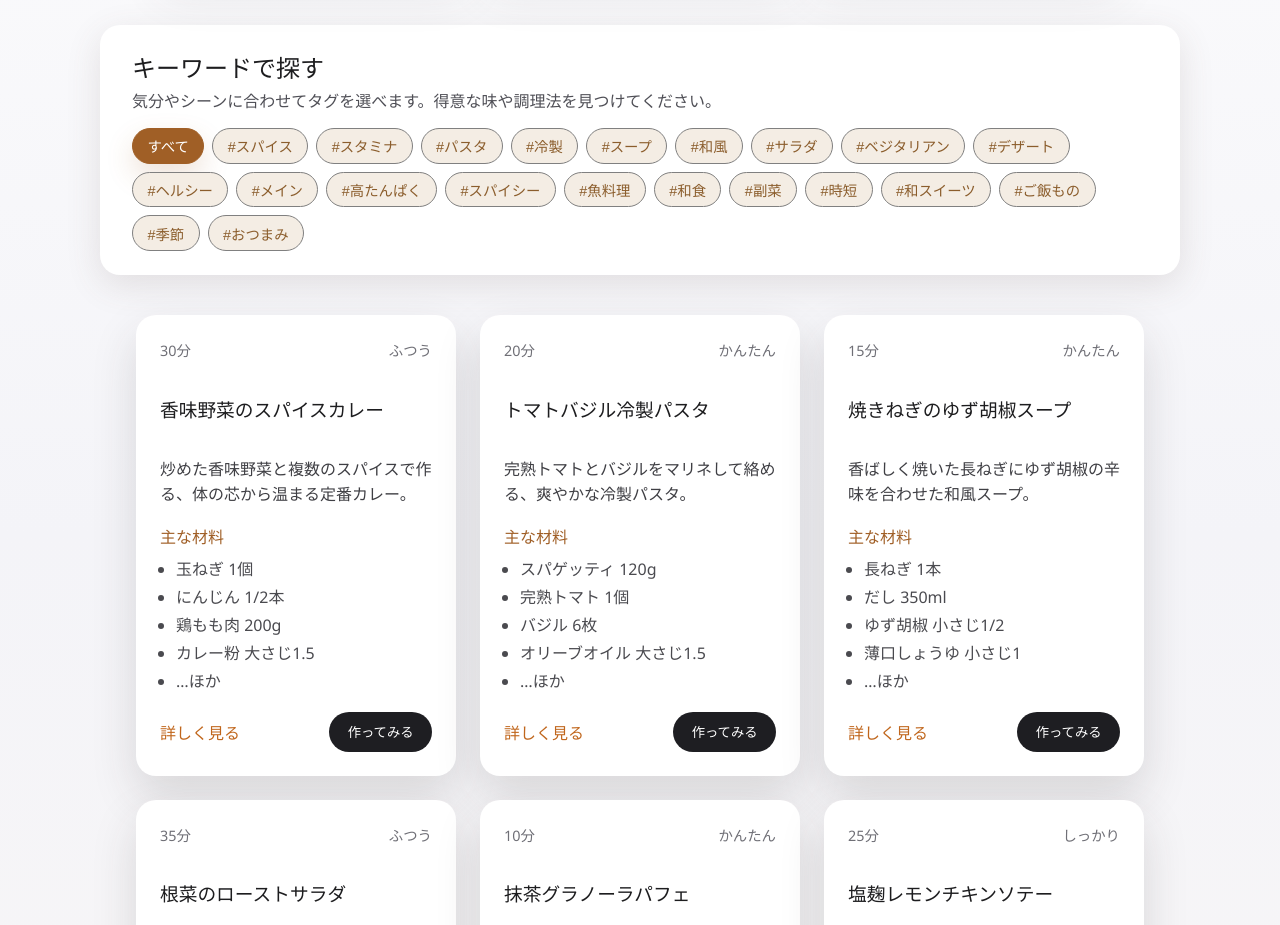
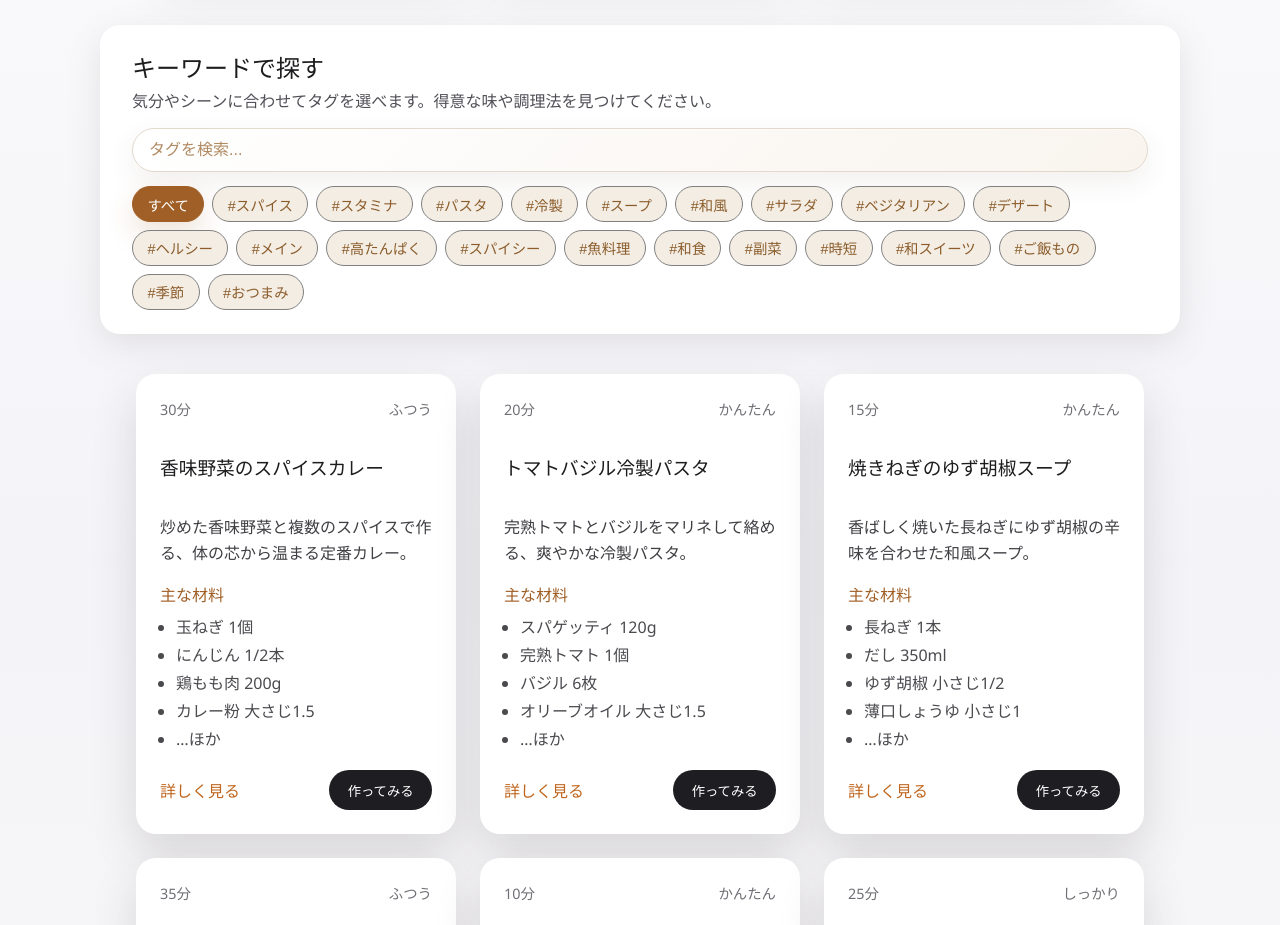
Before and after one commit to NakayamaNaoto/recipe-site, a React (Vite) app: page / in a window 1280 px wide. Shown: the part 780-1705 px from the top of the page. Built offline with nearby package versions, Linux system fonts and the light colour scheme.

Commit message:
タグの検索機能を追加

```diff
--- a/src/App.css
+++ b/src/App.css
@@ -299,6 +299,38 @@
 .tags-panel p {
     margin: 0 0 1rem;
     color: #4f4f56;
+}
+
+.tag-search {
+    margin-bottom: 0.9rem;
+}
+
+.tag-search input[type="search"] {
+    width: 100%;
+    padding: 0.75rem 1rem;
+    border-radius: 999px;
+    border: 1px solid #e3d8cc;
+    background: linear-gradient(135deg, #ffffff 0%, #f9f4ee 100%);
+    box-shadow:
+        inset 0 1px 0 rgba(255, 255, 255, 0.6),
+        0 10px 28px rgba(90, 70, 55, 0.08);
+    font-size: 1rem;
+    color: #3a2a1c;
+    transition:
+        box-shadow 160ms ease,
+        transform 120ms ease,
+        border-color 160ms ease;
+}
+
+.tag-search input[type="search"]::placeholder {
+    color: #b08a62;
+}
+
+.tag-search input[type="search"]:focus {
+    outline: none;
+    border-color: #a05f26;
+    box-shadow: 0 12px 32px rgba(160, 95, 38, 0.18);
+    transform: translateY(-1px);
 }
 
 .tag-list {
--- a/src/pages/HomePage.tsx
+++ b/src/pages/HomePage.tsx
@@ -4,8 +4,17 @@ import { recipes } from "../data/recipes";
 
 const HomePage = () => {
     const [selectedTag, setSelectedTag] = useState<string | null>(null);
+    const [tagQuery, setTagQuery] = useState("");
 
     const allTags = useMemo(() => Array.from(new Set(recipes.flatMap((recipe) => recipe.tags ?? []).filter((tag) => tag && tag.trim().length > 0))), []);
+    const visibleTags = useMemo(() => {
+        const query = tagQuery.trim().toLowerCase();
+        if (!query) {
+            return allTags;
+        }
+        return allTags.filter((tag) => tag.toLowerCase().includes(query));
+    }, [allTags, tagQuery]);
+
     const filteredRecipes = useMemo(() => (selectedTag ? recipes.filter((recipe) => (recipe.tags ?? []).includes(selectedTag)) : recipes), [selectedTag]);
 
     const averageTime = recipes.length
@@ -54,11 +63,14 @@ const HomePage = () => {
             <section className="tags-panel" aria-label="レシピのタグ一覧">
                 <h2>キーワードで探す</h2>
                 <p>気分やシーンに合わせてタグを選べます。得意な味や調理法を見つけてください。</p>
+                <div className="tag-search">
+                    <input type="search" value={tagQuery} onChange={(event) => setTagQuery(event.target.value)} placeholder="タグを検索..." aria-label="タグを検索" />
+                </div>
                 <div className="tag-list">
                     <button type="button" className={`tag-chip ${selectedTag === null ? "is-selected" : ""}`} aria-pressed={selectedTag === null} onClick={() => setSelectedTag(null)}>
                         すべて
                     </button>
-                    {allTags.map((tag) => {
+                    {visibleTags.map((tag) => {
                         const isSelected = selectedTag === tag;
                         return (
                             <button key={tag} type="button" className={`tag-chip ${isSelected ? "is-selected" : ""}`} aria-pressed={isSelected} onClick={() => setSelectedTag(isSelected ? null : tag)}>
```
